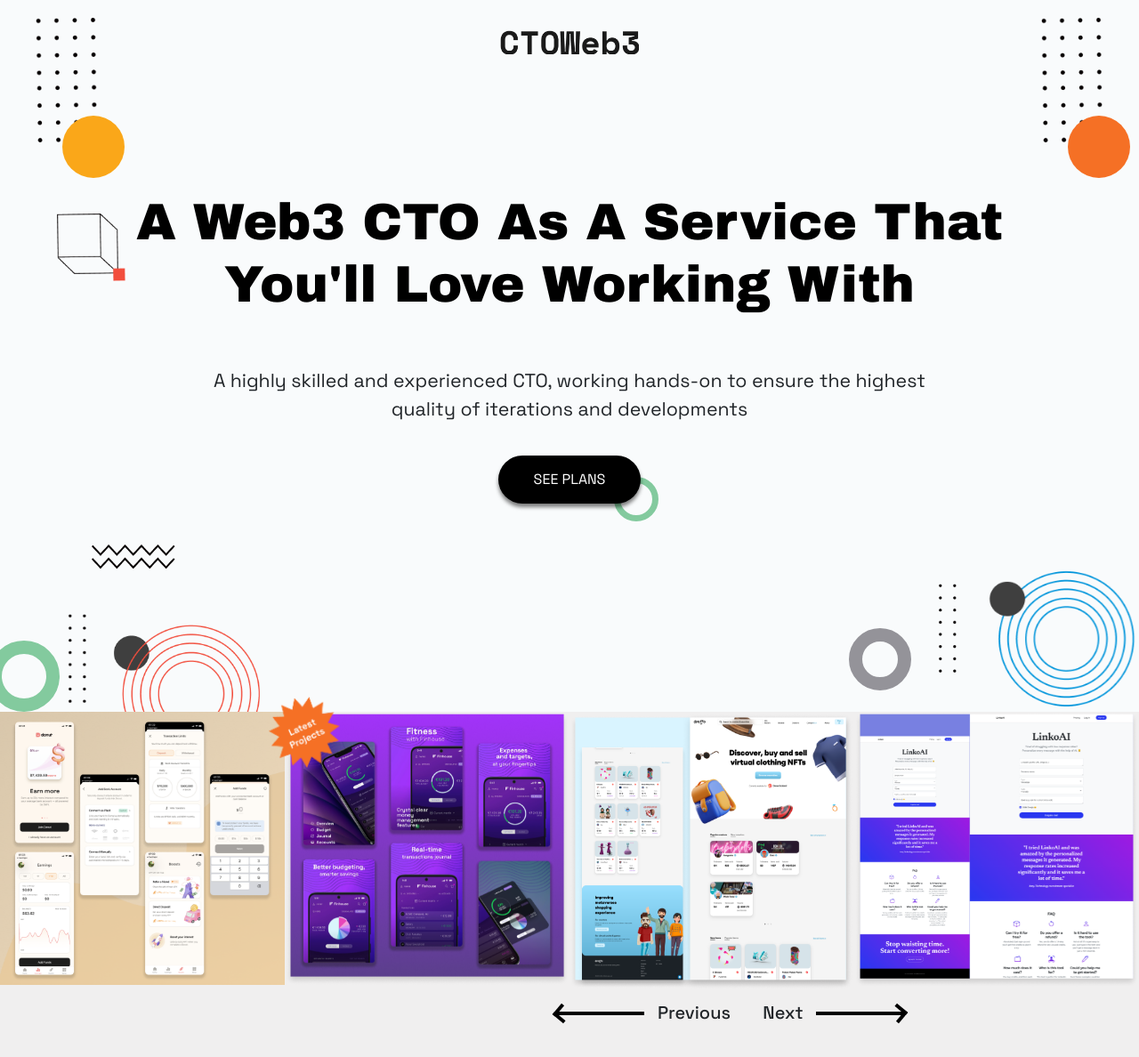
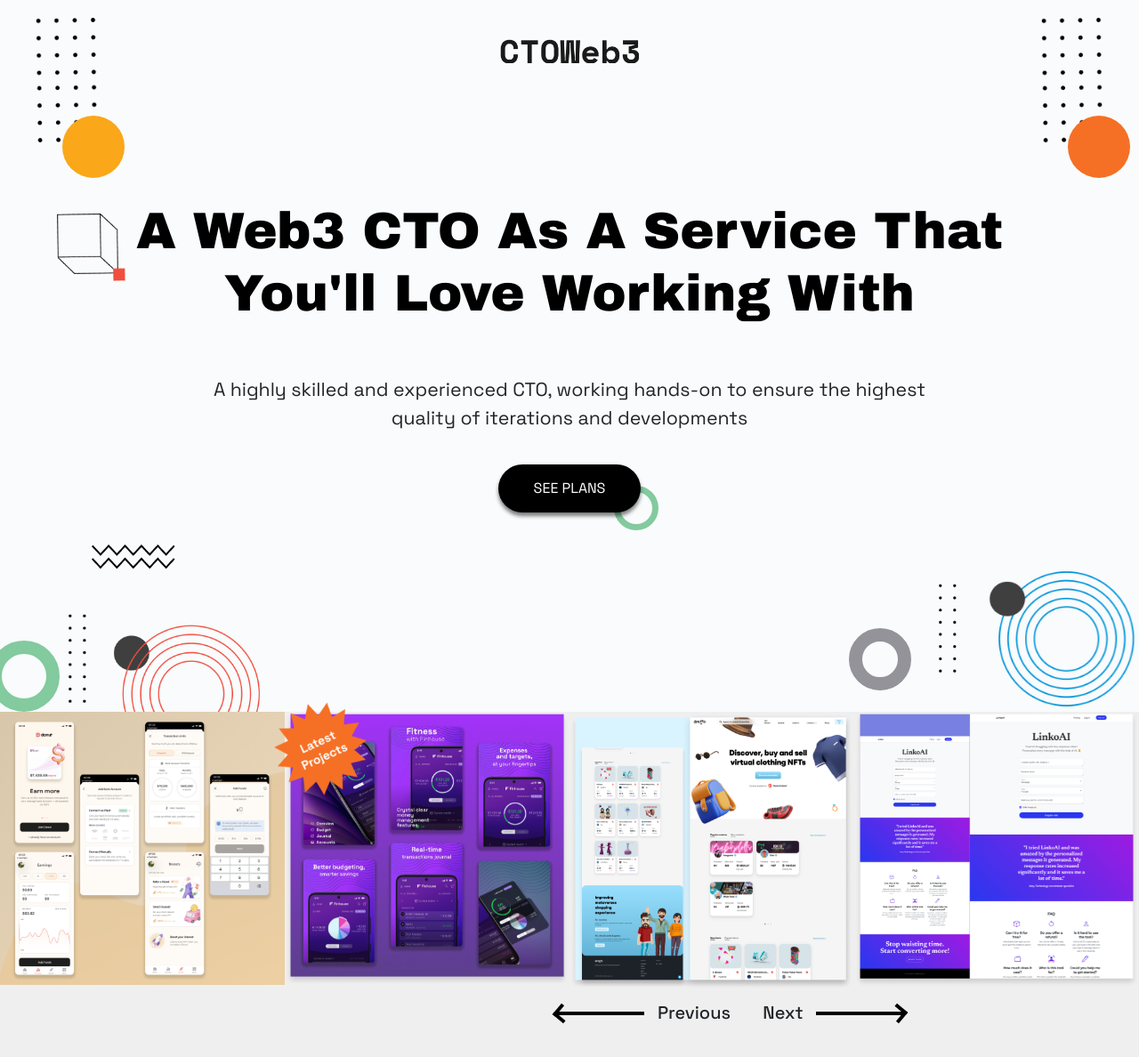
Before and after one commit to Uzzikuzzi/web3cto, a plain HTML site: page index.html in a window 1280 px wide. Shown: the whole page at 89% size. Drawn offline with nearby package versions, Linux system fonts and the light colour scheme.

Commit message:
Update style.css

```diff
--- a/style.css
+++ b/style.css
@@ -53,7 +53,7 @@ overflow-x:hidden;
 .start-logo img{
   width: 100%;
   max-width: 14%;
-  padding-top:10px
+  padding-top:20px
 }
 #home{
 height: 100vh;
@@ -305,8 +305,8 @@ animation: 1s ease slideinDownLeft;
 .hero-portfolio::after{
   content: "";
   position: absolute;
-  width: 120px;
-  height: 120px;
+  width: 157px;
+  height: 157px;
   top: -8%;
   left: 22%;
   background: url("/assets/latestprojects.png") no-repeat;
@@ -764,4 +764,9 @@ background-size: contain;
 height: 10px;
     }
 }
+@media(min-width: 1920px){
+  .navigation{
+    max-width: 60%
+  }
+}
 /* end of media query */
```
